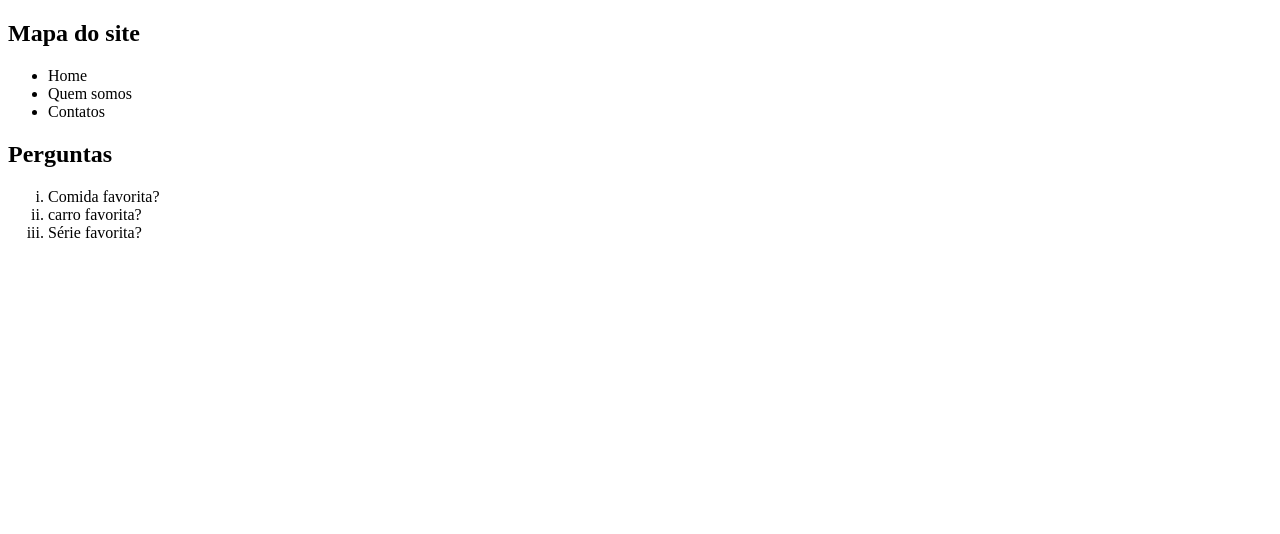
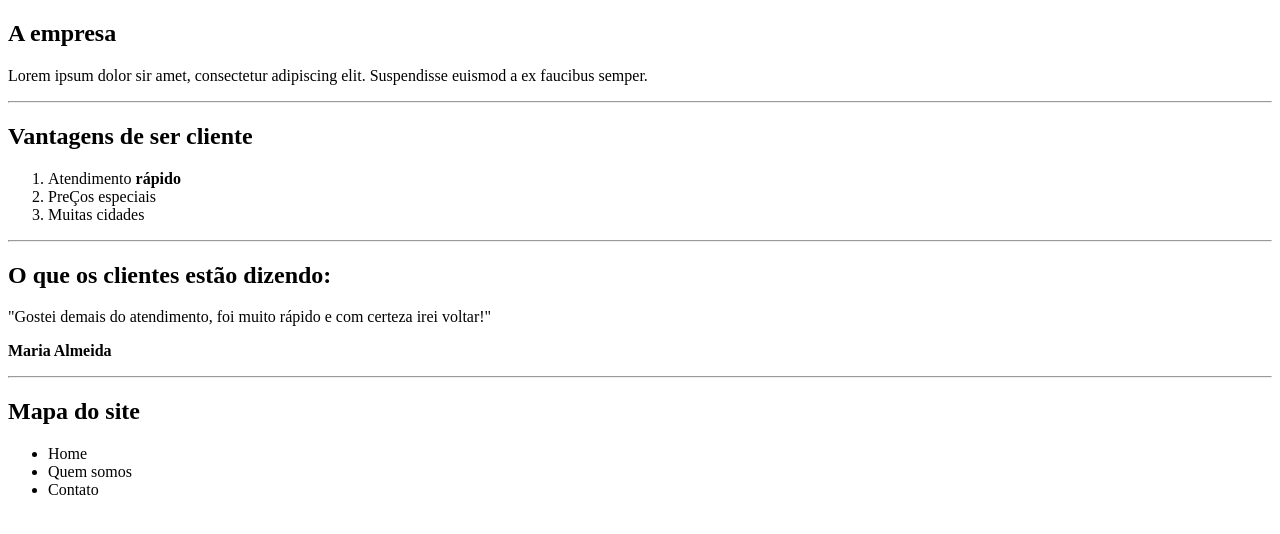
Before and after one commit to LucasMassayuki/praticando_desenvolvimento_Web, a plain HTML site: page index.html in a window 1280 px wide. Drawn offline with Linux system fonts and the light colour scheme.

Commit message:
Testando seus conhecimentos

```diff
--- a/index.html
+++ b/index.html
@@ -1,26 +1,36 @@
-<!DOCTYPE html>
-    <html lang="en">
+<!doctype html>
+
+<html>
 	<head>
-            <meta charset="UTF-8">
-            <meta http-equiv="X-UA-Compatible" content="IE=edge">
-            <meta name="viewport" content="width=device-width, initial-scale=1.0">
-            <title>Curso de Desenvolvimento Web</title>
+		<title>Meu site</title>
+		<meta charset="utf-8">
 	</head>
+
 	<body>
+
+		<h2>A empresa</h2> <!--Título -->
+		<p>Lorem ipsum dolor sir amet, consectetur adipiscing elit. Suspendisse euismod a ex faucibus semper.</p><!--parágrafo -->
+		<hr><!--Linha horizontal -->
+
+		<h2>Vantagens de ser cliente</h2>
+		<ol type="1"> <!--Lista ordenada -->
+			<li>Atendimento <strong>rápido</strong></li><!-- <strong> = negrito -->
+			<li>PreÇos especiais</li><!-- <li> = cria itens da lista -->
+			<li>Muitas cidades</li>
+		</ol>
+		<hr>
+
+		<h2>O que os clientes estão dizendo:</h2>
+		<p>"Gostei demais do atendimento, foi muito rápido e com certeza irei voltar!"</p>
+		<p><strong>Maria Almeida</strong></p>
+		<hr>
+
 		<h2>Mapa do site</h2>
-		<!-- Lista não ordenada circule, square, disc -->
-		<ul type="disc">
+		<ul type="circule"><!--Lista não ordenada -->
 			<li>Home</li>
 			<li>Quem somos</li>
-			<li>Contatos</li>
+			<li>Contato</li>
 		</ul>
 
-		<h2>Perguntas</h2>
-		<!-- Lista ordenada: 1, A, a, I, i-->
-		<ol type="i">
-			<li>Comida favorita?</li>
-			<li>carro favorita?</li>
-			<li>Série favorita?</li>
-		</ol>
 	</body>
 </html>
```
Lines whose indentation alone changed are shown as unchanged.
